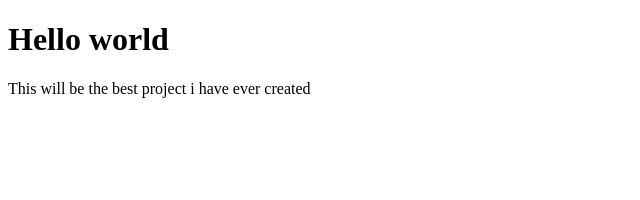
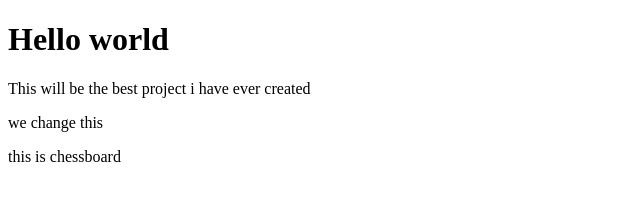
Before and after one commit to siddhantkale/git_practice, a plain HTML site: page index.html in a window 1280 px wide. Shown: the whole page, without its empty margins (0-640 px from the left). Drawn offline with Linux system fonts and the light colour scheme.

Commit message:
completed this code

```diff
--- a/index.html
+++ b/index.html
@@ -8,5 +8,7 @@
 <body>
     <h1>Hello world</h1>
     <p>This will be the best project i have ever created</p>
+    <p>we change this</p>
+    <p>this is chessboard</p>
 </body>
 </html>
```
